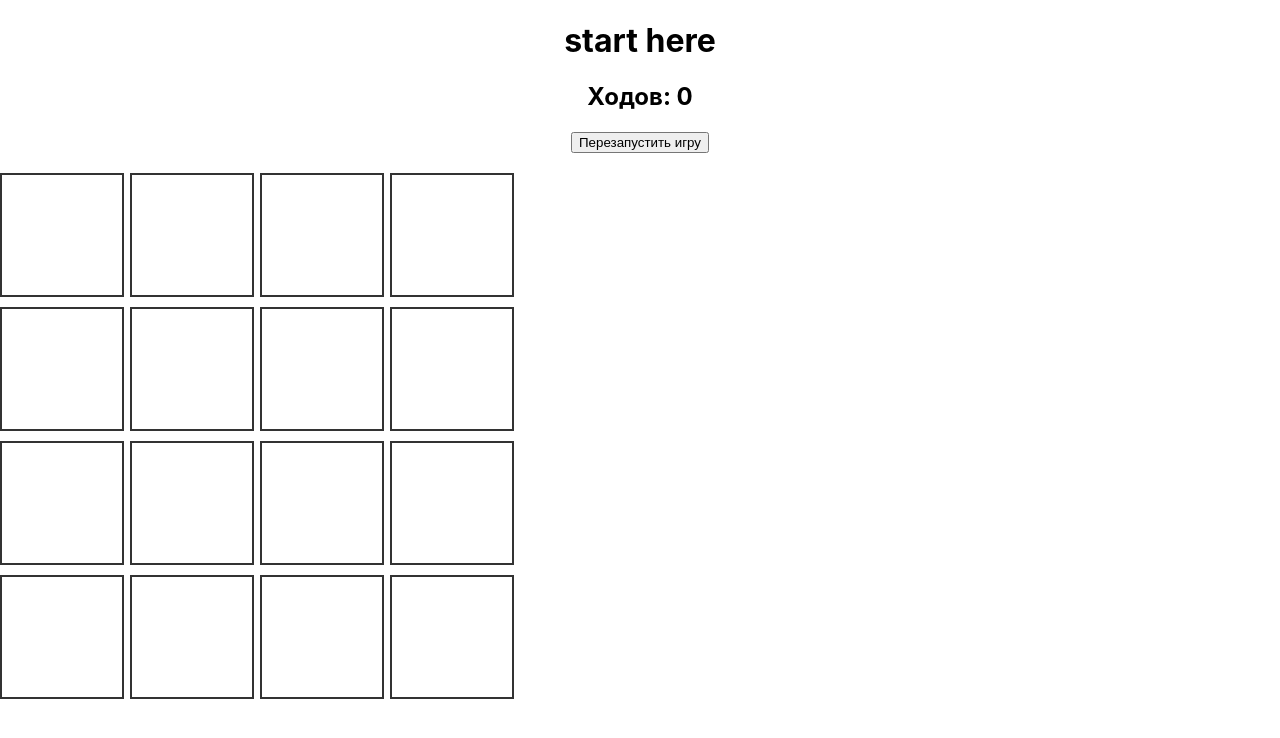
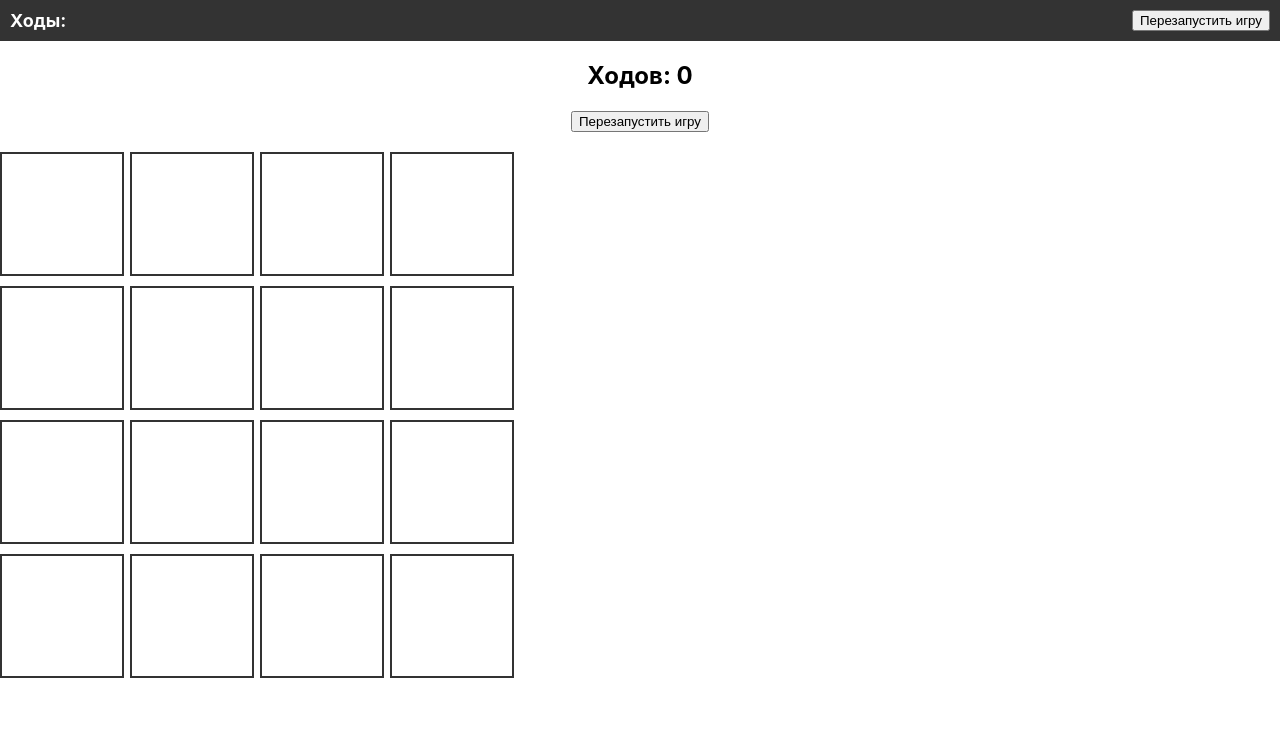
Before and after one commit to PafnutiyMcNick/createApp, a React (Create React App) app in the folder client/: page / in a window 1280 px wide. Shown: the top 738 px of the page. Built offline with nearby package versions, Linux system fonts and the light colour scheme.

Commit message:
add pre navbar

```diff
--- /dev/null
+++ b/client/src/components/navbar.css
@@ -0,0 +1,13 @@
+.navbar {
+    display: flex;
+    justify-content: space-between;
+    align-items: center;
+    padding: 10px;
+    background-color: #333;
+    color: #fff;
+  }
+
+  .turns {
+    font-size: 18px;
+    font-weight: bold;
+  }
--- /dev/null
+++ b/client/src/components/navbar.jsx
@@ -0,0 +1,13 @@
+import React from 'react';
+import './navbar.css';
+
+const Navbar = ({ turns, onRestart }) => {
+  return (
+    <div className="navbar">
+      <div className="turns">Ходы: {turns}</div>
+      <button onClick={onRestart}>Перезапустить игру</button>
+    </div>
+  );
+};
+
+export default Navbar;
--- a/client/src/pages/mainPage.jsx
+++ b/client/src/pages/mainPage.jsx
@@ -1,6 +1,7 @@
 import { useEffect, useState } from "react"
 import { getAll } from "../api";
 import Game from "../components/game";
+import Navbar from "../components/navbar";
 
 
 const MainPage = () => {
@@ -14,11 +15,9 @@ const MainPage = () => {
     // }, '')
 
 
-    return(
+    return (
         <div>
-            <h1>
-            start here
-            </h1>
+            <Navbar />
             <Game />
             {/* <h2>{hello}</h2> */}
         </div>
```
